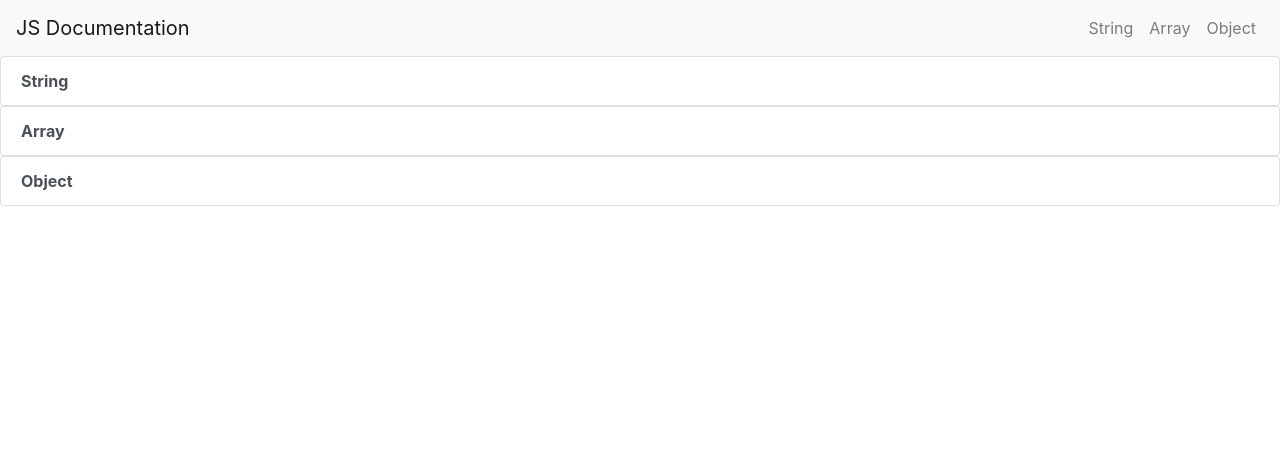
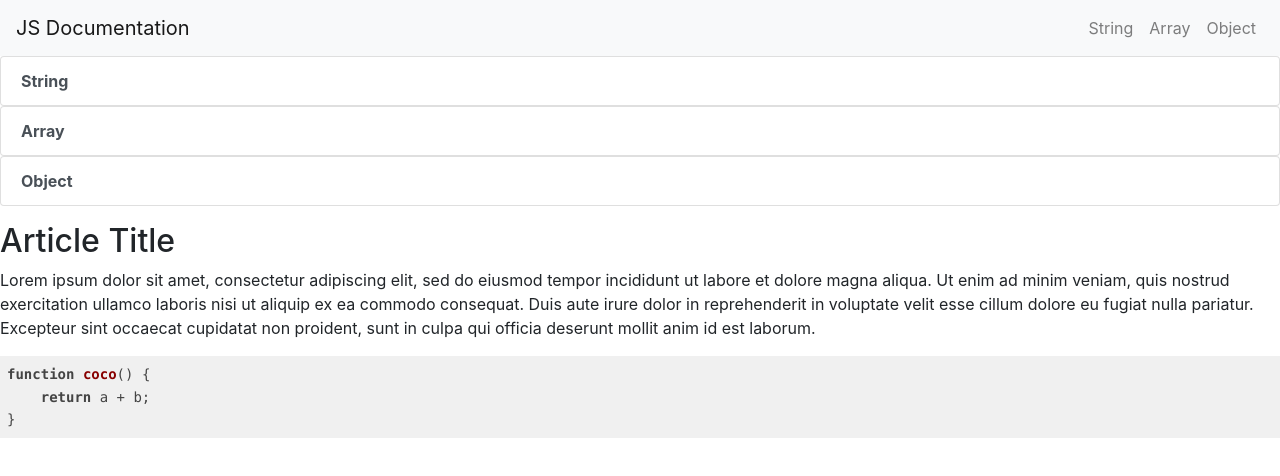
Before and after one commit to Smukat/documentation-page, a React (Create React App) app: page / in a window 1280 px wide. Shown: the top 476 px of the page. Built offline with nearby package versions, Linux system fonts and the light colour scheme.

Commit message:
Main componenet update
Eslint installed. Some syntax changes; updated main componenet.

```diff
--- a/src/App.js
+++ b/src/App.jsx
@@ -2,26 +2,28 @@ import React, { Component } from 'react';
 // import PropTypes from 'prop-types';
 import data from './data/data.json';
 import Header from './components/Header';
+import SideMenu from './components/SideMenu';
+import Main from './components/Main';
 import './App.css';
-import SideMenu from './components/SideMenu';
+
 
 class App extends Component {
   constructor(props) {
-    super (props);
+    super(props);
     this.state = {
-      data: data,
+      data,
     };
   }
+
   render() {
-    const categories = Object.values(this.state.data).map(object => {
-      return {id: object.id, category: object.category}
-    });
-
+    const categories = Object.values(this.state.data).map(object => (
+      { id: object.id, category: object.category }));
 
     return (
       <div>
-        <Header categories={ categories }/>
-        <SideMenu categories={ categories } />
+        <Header categories={categories} />
+        <SideMenu categories={categories} />
+        <Main />
       </div>
     );
   }
--- a/src/components/CustomNavbar.js
+++ b/src/components/CustomNavbar.js
@@ -1,12 +1,8 @@
 import React from 'react';
+import {
+  Collapse, Navbar, NavbarToggler, NavbarBrand, Nav,
+} from 'reactstrap';
 import NavbarItem from './NavbarItem';
-import {
-  Collapse,
-  Navbar,
-  NavbarToggler,
-  NavbarBrand,
-  Nav, } from 'reactstrap';
-
 
 export default class CustomNavbar extends React.Component {
   constructor(props) {
@@ -14,35 +10,31 @@ export default class CustomNavbar extends React.Component {
 
     this.toggle = this.toggle.bind(this);
     this.state = {
-      isOpen: false
+      isOpen: false,
     };
   }
+
   toggle() {
     this.setState({
-      isOpen: !this.state.isOpen
+      isOpen: !this.state.isOpen,
     });
   }
+
   render() {
-    const {
-      title,
-      categories,
-    } = this.props;
+    const { title, categories } = this.props;
 
-    const navbar_items = categories.map(category =>
-      <NavbarItem
-      category={category.category}
-      key={category.id} />
-      );
-
+    const navbar_items = categories.map(category => (
+      <NavbarItem category={category.category} key={category.id} />
+    ));
 
     return (
       <div>
         <Navbar color="light" light expand="md">
-          <NavbarBrand href="/">{ title }</NavbarBrand>
+          <NavbarBrand href="/">{title}</NavbarBrand>
           <NavbarToggler onClick={this.toggle} />
           <Collapse isOpen={this.state.isOpen} navbar>
             <Nav className="ml-auto" navbar>
-            {navbar_items}
+              {navbar_items}
             </Nav>
           </Collapse>
         </Navbar>
--- a/src/components/Main.js
+++ b/src/components/Main.js
@@ -1,5 +1,25 @@
 import React from "react";
+import SyntaxHighlighter from 'react-syntax-highlighter';
+// import { github } from 'react-syntax-highlighter/styles/hljs';
 
 export default class Main extends React.Component {
+    render() {
+        return (
+            <div>
+                <h2>Article Title</h2>
+                <p>Lorem ipsum dolor sit amet, consectetur adipiscing elit, sed do eiusmod tempor incididunt ut labore et
+                dolore magna aliqua. Ut enim ad minim veniam, quis nostrud exercitation ullamco laboris nisi ut aliquip ex
+                ea commodo consequat. Duis aute irure dolor in reprehenderit in voluptate velit esse cillum dolore eu fugiat
+                nulla pariatur. Excepteur sint occaecat cupidatat non proident, sunt in culpa qui officia deserunt mollit anim
+                id est laborum.</p>
+                <SyntaxHighlighter language='javascript'>{
+`function coco() {
+    return a + b;
+}`
+                }</SyntaxHighlighter>
 
+
+            </div>
+        );
+    }
 };
--- a/src/components/NavbarItem.js
+++ b/src/components/NavbarItem.js
@@ -1,17 +1,10 @@
 import React from 'react';
-import   {
-    NavItem,
-    NavLink, } from 'reactstrap';
+import { NavItem, NavLink } from 'reactstrap';
 
-const NavbarItem = (props) => {
-
-
-    return (
-        <NavItem>
-            <NavLink href="#">{ props.category }</NavLink>
-        </NavItem>
-    );
-
-};
+const NavbarItem = props => (
+  <NavItem>
+    <NavLink href="#">{props.category}</NavLink>
+  </NavItem>
+);
 
 export default NavbarItem;
--- a/src/components/SideMenu.js
+++ b/src/components/SideMenu.js
@@ -1,24 +1,17 @@
 import React from 'react';
+import { ListGroup } from 'reactstrap';
 import ListItem from './ListItem';
-import {
-    ListGroup, } from 'reactstrap';
 
-const SideMenu = ({categories, articles}) => {
+const SideMenu = ({ categories }) => {
+  const list_categories = categories.map(category => (
+    <ListItem category={category.category} key={category.id} />
+  ));
 
-    const list_categories = categories.map(category =>
-        <ListItem
-        category={category.category}
-        key={category.id} />
-        );
-
-
-    return (
-        <div>
-        <ListGroup>
-          { list_categories }
-        </ListGroup>
-        <p />
+  return (
+    <div>
+      <ListGroup>{list_categories}</ListGroup>
+      <p />
     </div>
-    );
-}
+  );
+};
 export default SideMenu;
--- a/src/data/data.json
+++ b/src/data/data.json
@@ -2,18 +2,18 @@
 "1": {
     "id": 1,
     "category": "String",
-    "articles": {
-        "charAt": {
+    "articles": [
+        {
             "title": "charAt()",
             "description": "The String object's charAt() method returns a new string consisting of the single UTF-16 code unit located at the specified offset into the string.",
             "syntax": {
-            "parameters": {
-                "index": "An integer between 0 and 1-less-than the length of the string. If no index is provided, the default is 0, so the first character in the string is returned."
-            },
-            "return value": "A string representing the character (exactly one UTF-16 code unit) at the specified index; empty string if index is out of range."
+                "parameters": {
+                    "index": "An integer between 0 and 1-less-than the length of the string. If no index is provided, the default is 0, so the first character in the string is returned."
+                },
+                "return value": "A string representing the character (exactly one UTF-16 code unit) at the specified index; empty string if index is out of range."
+            }
         }
-        }
-    }
+    ]
 },
 "2": {
     "id": 2,
```
Also changed, not shown: package.json (+7 -0 lines), .eslintrc.json (added), 1 other file (tests, documents, lock files or other folders).
